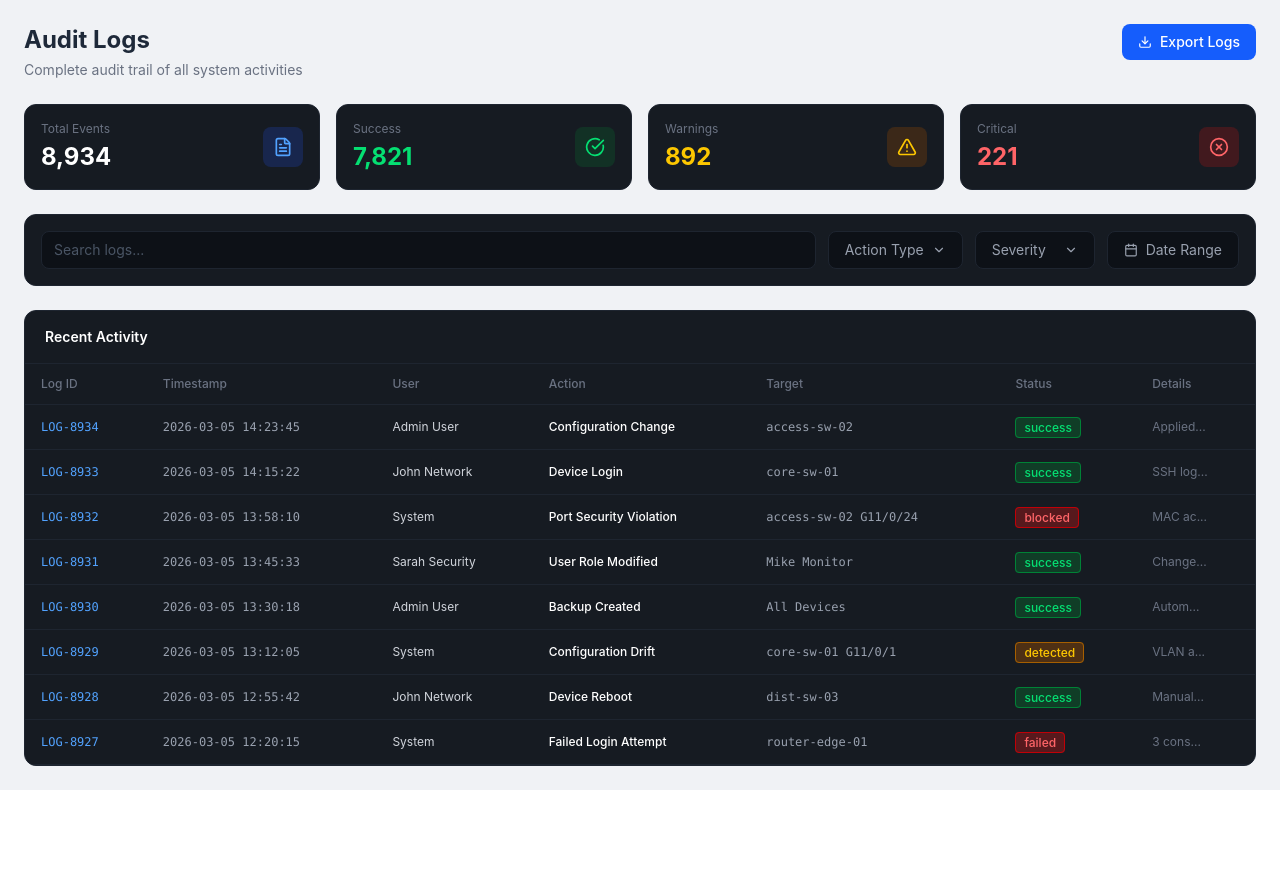
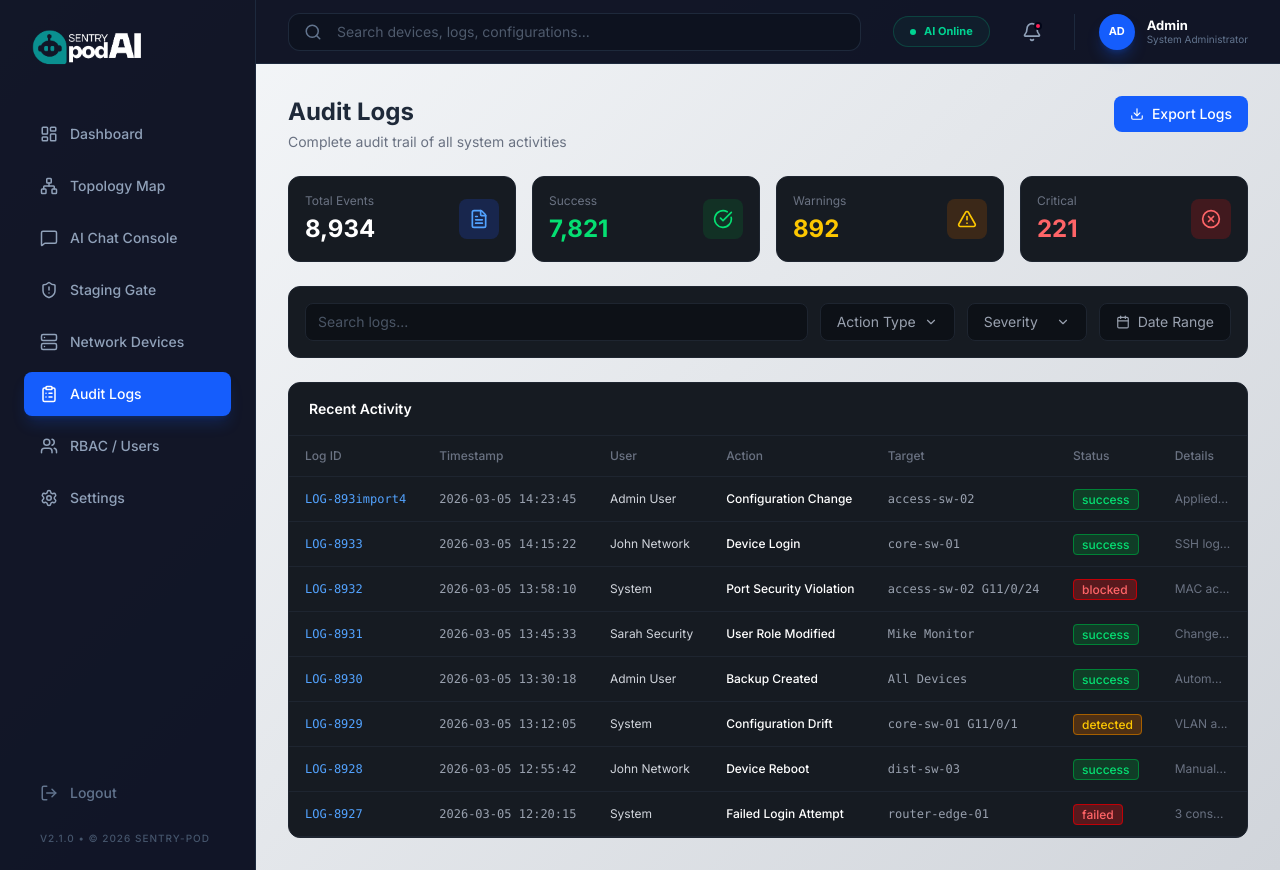
Before and after one commit to SanujaMenath/Sentry-Pod, a React (Vite) app in the folder frontend/: page /audit-logs in a window 1280 px wide. Before the commit the page ends 800 px from the top, so only its background shows below. Built offline with nearby package versions, Linux system fonts and the light colour scheme.

Commit message:
refactor: modularize layout and restructure assets

```diff
--- a/frontend/src/components/Navbar.jsx
+++ b/frontend/src/components/Navbar.jsx
@@ -1,31 +1,84 @@
+import React, { useState } from 'react';
 import { Search, Bell, Circle } from 'lucide-react';
 
 export default function Navbar() {
+  const [showNotifications, setShowNotifications] = useState(false);
+
   return (
-    <div className="h-14 bg-[#0d1117] border-b border-[#1e2530] flex items-center px-4 gap-4">
-      <div className="flex-1 relative">
-        <Search size={14} className="absolute left-3 top-1/2 -translate-y-1/2 text-gray-500" />
+    <header className="h-16 border-b border-slate-800 flex items-center justify-between px-8 shrink-0" style={{ backgroundColor: '#020618ED', fontFamily: '"Inter", sans-serif' }}>
+
+      {/* 1. Long Search Bar */}
+      <div className="relative flex-1 max-w-2xl">
+        <Search className="absolute left-4 top-1/2 -translate-y-1/2 text-slate-500" size={18} />
         <input
           type="text"
           placeholder="Search devices, logs, configurations..."
-          className="w-full bg-[#161b22] border border-[#1e2530] rounded-lg pl-9 pr-4 py-2 text-sm text-gray-300 placeholder-gray-600 focus:outline-none focus:border-blue-500"
+          className="w-full bg-[#0D121F] border border-slate-700/50 rounded-xl py-2 pl-12 pr-4 text-sm text-slate-400 focus:outline-none focus:ring-1 focus:ring-blue-500/30 transition-all"
         />
       </div>
-      <div className="flex items-center gap-1 bg-[#161b22] border border-[#1e2530] rounded-lg px-3 py-1.5">
-        <Circle size={8} className="fill-green-400 text-green-400" />
-        <span className="text-xs text-green-400 font-medium">AI Online</span>
-      </div>
-      <div className="relative">
-        <Bell size={18} className="text-gray-400" />
-        <span className="absolute -top-1 -right-1 w-4 h-4 bg-red-500 rounded-full text-xs text-white flex items-center justify-center">3</span>
-      </div>
-      <div className="flex items-center gap-2">
-        <div className="w-8 h-8 rounded-full bg-blue-600 flex items-center justify-center text-xs font-bold text-white">AD</div>
-        <div className="text-right">
-          <div className="text-xs text-white font-medium">Admin</div>
-          <div className="text-xs text-gray-500">System Administrator</div>
+
+      <div className="flex items-center gap-6 ml-8">
+
+        {/* AI Online Indicator */}
+        <div className="hidden xl:flex items-center gap-2 px-4 py-1.5 bg-[#00D492]/5 border border-[#00D492]/20 rounded-full">
+          <div className="w-1.5 h-1.5 rounded-full bg-[#00D492] animate-pulse"></div>
+          <span className="text-[#00D492] text-[11px] font-bold">AI Online</span>
+        </div>
+
+        {/* Notification bell */}
+        <div className="relative">
+          <div
+            onClick={() => setShowNotifications(!showNotifications)}
+            className={`relative p-2 rounded-lg transition-all cursor-pointer ${showNotifications ? 'bg-slate-800 text-white' : 'text-slate-400 hover:text-white'}`}
+          >
+            <Bell size={20} />
+            <span className="absolute top-2 right-2 w-2 h-2 bg-rose-500 border-2 border-[#020618] rounded-full"></span>
+          </div>
+
+          {/* DROPDOWN MENU */}
+          {showNotifications && (
+            <div className="absolute right-0 mt-3 w-80 bg-[#1D293D] border border-slate-700/50 rounded-2xl shadow-[0_20px_50px_rgba(0,0,0,0.5)] z-50 overflow-hidden animate-in fade-in slide-in-from-top-2 duration-200">
+              <div className="p-4 border-b border-slate-800 flex justify-between items-center">
+                <span className="text-xs font-bold text-white uppercase tracking-wider">Notifications</span>
+                <span className="text-[10px] text-blue-400 cursor-pointer hover:underline">Mark all read</span>
+              </div>
+
+              <div className="max-h-75 overflow-y-auto">
+                {[
+                  { title: 'Drift Detected', msg: 'VLAN changed on core-sw-01', time: '2m ago' },
+                  { title: 'Security Alert', msg: 'Multiple failed logins detected', time: '15m ago' },
+                  { title: 'System Update', msg: 'New AI model v2.1 deployed', time: '1h ago' }
+                ].map((n, i) => (
+                  <div key={i} className="p-4 border-b border-slate-800/50 hover:bg-slate-800/50 transition-colors cursor-pointer">
+                    <div className="flex justify-between items-start mb-1">
+                      <p className="text-[13px] font-bold text-slate-200">{n.title}</p>
+                      <span className="text-[10px] text-slate-500">{n.time}</span>
+                    </div>
+                    <p className="text-[11px] text-slate-400 leading-snug">{n.msg}</p>
+                  </div>
+                ))}
+              </div>
+
+              <div className="p-3 text-center bg-slate-900/50">
+                <button className="text-[11px] font-bold text-slate-400 hover:text-white transition-colors">
+                  View All Activity
+                </button>
+              </div>
+            </div>
+          )}
+        </div>
+
+        {/* Admin Profile Section */}
+        <div className="flex items-center gap-3 border-l border-slate-800 pl-6 shrink-0">
+          <div className="w-9 h-9 bg-blue-600 rounded-full flex items-center justify-center text-[11px] font-bold text-white shadow-lg shadow-blue-600/30">
+            AD
+          </div>
+          <div className="text-left leading-tight hidden sm:block">
+            <p className="text-[13px] font-bold text-white">Admin</p>
+            <p className="text-[10px] text-slate-500">System Administrator</p>
+          </div>
         </div>
       </div>
-    </div>
+    </header>
   );
 }
--- a/frontend/src/components/Sidebar.jsx
+++ b/frontend/src/components/Sidebar.jsx
@@ -1,42 +1,66 @@
-import { LayoutDashboard, Network, MessageSquare, GitBranch, Server, FileText, Users, Settings } from 'lucide-react';
+import React from 'react';
+import { useNavigate } from 'react-router-dom';
+import {
+  LayoutDashboard, Network, MessageSquare, ShieldAlert,
+  Server, ClipboardList, Users, Settings, LogOut
+} from 'lucide-react';
+import logo from '../images/logo.png';
 
+// Inside Sidebar.jsx
 const navItems = [
-  { icon: LayoutDashboard, label: 'Dashboard', id: 'dashboard' },
-  { icon: Network, label: 'Topology Map', id: 'topology' },
-  { icon: MessageSquare, label: 'AI Chat Console', id: 'ai-chat' },
-  { icon: GitBranch, label: 'Staging Gate', id: 'staging' },
-  { icon: Server, label: 'Network Devices', id: 'network' },
-  { icon: FileText, label: 'Audit Logs', id: 'audit' },
-  { icon: Users, label: 'RBAC / Users', id: 'users' },
-  { icon: Settings, label: 'Settings', id: 'settings' },
+  { icon: LayoutDashboard, label: 'Dashboard', id: 'dashboard', path: '/dashboard' },
+  { icon: Network, label: 'Topology Map', id: 'topology', path: '/topology' },
+  { icon: MessageSquare, label: 'AI Chat Console', id: 'ai-chat', path: '/ai-chat' },
+  { icon: ShieldAlert, label: 'Staging Gate', id: 'staging', path: '/staging' },
+  { icon: Server, label: 'Network Devices', id: 'network', path: '/devices' },
+  { icon: ClipboardList, label: 'Audit Logs', id: 'audit', path: '/audit-logs' },
+  { icon: Users, label: 'RBAC / Users', id: 'users', path: '/users' },
+  { icon: Settings, label: 'Settings', id: 'settings', path: '/settings' },
 ];
 
-export default function Sidebar({ activePage, onNavigate }) {
+export default function Sidebar({ activePage }) {
+  const navigate = useNavigate();
+
   return (
-    <div className="w-48 min-h-screen bg-[#0d1117] flex flex-col border-r border-[#1e2530]">
-      <div className="p-4 border-b border-[#1e2530]">
-        <div className="flex items-center gap-2">
-          <div className="w-8 h-8 rounded-full bg-teal-500 flex items-center justify-center text-xs font-bold text-white">SP</div>
-          <span className="text-white font-bold text-sm">Sentry<span className="text-teal-400">pod</span><span className="text-blue-400">AI</span></span>
-        </div>
+    <aside
+      className="w-64 border-r border-slate-800 p-6 hidden lg:flex flex-col shrink-0 min-h-screen"
+      style={{ backgroundColor: '#020618ED', fontFamily: '"Inter", sans-serif' }}
+    >
+      {/* YOUR BRAND LOGO */}
+      <div className="mb-10 px-2">
+        <img src={logo} alt="SentryPod AI" className="h-12 w-auto object-contain" />
       </div>
-      <nav className="flex-1 py-4">
-        {navItems.map(({ icon: Icon, label, id }) => (
+
+      {/* NAVIGATION ITEMS */}
+      <nav className="space-y-2 flex-1">
+        {navItems.map(({ icon: Icon, label, id, path }) => (
           <button
             key={id}
-            onClick={() => onNavigate(id)}
-            className={`w-full flex items-center gap-3 px-4 py-2.5 text-sm transition-all duration-150 text-left
+            onClick={() => navigate(path)}
+            className={`w-full flex items-center gap-3 px-4 py-3 rounded-lg text-sm font-medium transition-all duration-150 text-left
               ${activePage === id
-                ? 'bg-blue-600 text-white font-medium'
-                : 'text-gray-400 hover:text-white hover:bg-[#1e2530]'
+                ? 'bg-blue-600 text-white shadow-lg shadow-blue-600/20'
+                : 'text-slate-400 hover:text-white hover:bg-slate-800'
               }`}
           >
-            <Icon size={16} />
+            <Icon size={18} />
             <span>{label}</span>
           </button>
         ))}
       </nav>
-      <div className="p-4 text-xs text-gray-600">v2.1.0 • © 2026 Sentry-Pod</div>
-    </div>
+
+      {/* LOGOUT BUTTON */}
+      <button
+        onClick={() => navigate('/login')}
+        className="mt-auto flex items-center gap-3 px-4 py-3 text-slate-500 hover:text-rose-400 transition-colors"
+      >
+        <LogOut size={18} />
+        <span className="text-sm font-medium">Logout</span>
+      </button>
+
+      <div className="mt-4 px-4 text-[10px] text-slate-600 font-medium uppercase tracking-widest">
+        v2.1.0 • © 2026 Sentry-Pod
+      </div>
+    </aside>
   );
 }
--- a/frontend/src/pages/AuditLogs.jsx
+++ b/frontend/src/pages/AuditLogs.jsx
@@ -1,9 +1,11 @@
-import { useState } from 'react';
+ import { useState } from 'react';
 import { Download, FileText, CheckCircle, AlertTriangle, XCircle, ChevronDown, Calendar } from 'lucide-react';
 import ExportLogsModal from '../components/ExportLogsModal';
+import Sidebar from '../components/Sidebar';
+import Navbar from '../components/Navbar';
 
 const logs = [
-  { id: 'LOG-8934', timestamp: '2026-03-05 14:23:45', user: 'Admin User', action: 'Configuration Change', target: 'access-sw-02', status: 'success', details: 'Applied...' },
+  { id: 'LOG-893import4', timestamp: '2026-03-05 14:23:45', user: 'Admin User', action: 'Configuration Change', target: 'access-sw-02', status: 'success', details: 'Applied...' },
   { id: 'LOG-8933', timestamp: '2026-03-05 14:15:22', user: 'John Network', action: 'Device Login', target: 'core-sw-01', status: 'success', details: 'SSH log...' },
   { id: 'LOG-8932', timestamp: '2026-03-05 13:58:10', user: 'System', action: 'Port Security Violation', target: 'access-sw-02 G11/0/24', status: 'blocked', details: 'MAC ac...' },
   { id: 'LOG-8931', timestamp: '2026-03-05 13:45:33', user: 'Sarah Security', action: 'User Role Modified', target: 'Mike Monitor', status: 'success', details: 'Change...' },
@@ -23,8 +25,28 @@ const statusConfig = {
 export default function AuditLogs() {
   const [showExport, setShowExport] = useState(false);
 
+   const styles = {
+    main: {
+      background: 'linear-gradient(135deg, #F8FAFC 0%, #D1D5DB 100%)',
+      backgroundAttachment: 'fixed',
+      fontFamily: '"Inter", sans-serif'
+    },
+    card: { backgroundColor: '#1D293DED', fontFamily: '"Inter", sans-serif' }
+  };
+
   return (
-    <div className="flex-1 bg-[#f0f2f5] p-6 overflow-auto">
+    <div className="flex min-h-screen" style={styles.main}>
+      {/* SIDEBAR - Tell it 'audit' is the active page */}
+      <Sidebar activePage="audit" />
+
+      <main className="flex-1 flex flex-col overflow-hidden">
+
+        {/* TOP NAVBAR */}
+        <Navbar />
+
+        {/* MAIN SCROLLABLE CONTENT */}
+        <div className="flex-1 overflow-y-auto p-8 space-y-8">
+
       {/* Header */}
       <div className="flex items-start justify-between mb-6">
         <div>
@@ -131,7 +153,10 @@ export default function AuditLogs() {
         </table>
       </div>
 
-      {showExport && <ExportLogsModal onClose={() => setShowExport(false)} />}
-    </div>
-  );
+      </div>
+  </main>
+
+  {showExport && <ExportLogsModal onClose={() => setShowExport(false)} />}
+</div>
+);
 }
--- a/frontend/src/pages/Dashboard.jsx
+++ b/frontend/src/pages/Dashboard.jsx
@@ -7,6 +7,8 @@ import {
 } from 'lucide-react';
 
 import logo from '../images/logo.png';
+import Navbar from '../components/Navbar';
+import Sidebar from '../components/Sidebar';
 
 const StatCard = ({ title, value, subValue, icon: Icon, iconBg, iconColor }) => (
   <div
@@ -47,122 +49,37 @@ const Dashboard = () => {
 
   const styles = {
     sidebar: { backgroundColor: '#020618ED', fontFamily: '"Inter", sans-serif' },
-    main: { backgroundColor: '#919CA763', fontFamily: '"Inter", sans-serif' },
+
+    main: {
+        background: 'linear-gradient(135deg, #F8FAFC 0%, #D1D5DB 100%)',
+        backgroundAttachment: 'fixed',
+        fontFamily: '"Inter", sans-serif'
+    },
+
     card: { backgroundColor: '#1D293DED', fontFamily: '"Inter", sans-serif' },
+
     headline: {
-        color: '#000000FA', fontSize: '30px', fontWeight: '800', fontFamily: '"Inter", sans-serif',
-        filter: 'drop-shadow(0 2px 4px rgba(0,0,0,0.4))'
+        color: '#0F172A', fontSize: '30px', fontWeight: '800', fontFamily: '"Inter", sans-serif',
+        letterSpacing: '-0.025em'
     },
+
     subtext: {
-        color: '#5A697E', fontSize: '16px', fontWeight: '500', fontFamily: '"Inter", sans-serif',
-        filter: 'drop-shadow(0 1px 2px rgba(0,0,0,0.2))'
+        color: '#475569', fontSize: '16px', fontWeight: '500', fontFamily: '"Inter", sans-serif'
     }
   };
-
   return (
     <div className="flex min-h-screen" style={styles.main}>
 
-      {/* NAVBAR  */}
-      <aside className="w-64 border-r border-slate-800 p-6 hidden lg:flex flex-col shrink-0" style={styles.sidebar}>
-        <div className="mb-10 px-2">
-          <img src={logo} alt="SentryPod AI" className="h-12 w-auto object-contain" />
-        </div>
-        <nav className="space-y-2 flex-1">
-          <SidebarItem icon={LayoutDashboard} label="Dashboard" active />
-          <SidebarItem icon={Network} label="Topology Map" />
-          <SidebarItem icon={MessageSquare} label="AI Chat Console" />
-          <SidebarItem icon={ShieldAlert} label="Staging Gate" />
-          <SidebarItem icon={Server} label="Network Devices" />
-          <SidebarItem icon={ClipboardList} label="Audit Logs" />
-          <SidebarItem icon={Users} label="RBAC / Users" />
-          <SidebarItem icon={Settings} label="Settings" />
-        </nav>
-        <button onClick={() => navigate('/login')} className="mt-auto flex items-center gap-3 px-4 py-3 text-slate-500 hover:text-rose-400 transition-colors">
-          <LogOut size={18} />
-          <span className="text-sm font-medium">Logout</span>
-        </button>
-      </aside>
+      {/* 1. REUSABLE SIDEBAR */}
+      <Sidebar activePage="dashboard" />
 
       <main className="flex-1 flex flex-col overflow-hidden">
 
-        {/*TOP_NAVIGATION */}
-        <header className="h-16 border-b border-slate-800 flex items-center justify-between px-8 shrink-0" style={styles.sidebar}>
-
-          {/* 1. Long Search Bar */}
-          <div className="relative flex-1 max-w-200">
-            <Search className="absolute left-4 top-1/2 -translate-y-1/2 text-slate-500" size={18} />
-            <input
-              type="text"
-              placeholder="Search devices, logs, configurations..."
-              className="w-full bg-[#0D121F] border border-slate-700/50 rounded-xl py-2 pl-12 pr-4 text-sm text-slate-400 focus:outline-none focus:ring-1 focus:ring-blue-500/30 transition-all"
-            />
-          </div>
+        {/* 2. REUSABLE NAVBAR */}
+        <Navbar />
 
 
-          <div className="flex items-center gap-6 ml-8">
-
-            <div className="hidden xl:flex items-center gap-2 px-4 py-1.5 bg-[#00D492]/5 border border-[#00D492]/20 rounded-full">
-              <div className="w-1.5 h-1.5 rounded-full bg-[#00D492] animate-pulse"></div>
-              <span className="text-[#00D492] text-[11px] font-bold">AI Online</span>
-            </div>
-
-            {/* Notification bell */}
-            <div className="relative">
-              <div
-                onClick={() => setShowNotifications(!showNotifications)}
-                className={`relative p-2 rounded-lg transition-all cursor-pointer ${showNotifications ? 'bg-slate-800 text-white' : 'text-slate-400 hover:text-white'}`}
-              >
-                <Bell size={20} />
-                <span className="absolute top-2 right-2 w-2 h-2 bg-rose-500 border-2 border-[#020618] rounded-full"></span>
-              </div>
-
-              {/* DROPDOWN MENU */}
-              {showNotifications && (
-                <div className="absolute right-0 mt-3 w-80 bg-[#1D293D] border border-slate-700/50 rounded-2xl shadow-[0_20px_50px_rgba(0,0,0,0.5)] z-50 overflow-hidden animate-in fade-in slide-in-from-top-2 duration-200">
-                  <div className="p-4 border-b border-slate-800 flex justify-between items-center">
-                    <span className="text-xs font-bold text-white uppercase tracking-wider">Notifications</span>
-                    <span className="text-[10px] text-blue-400 cursor-pointer hover:underline">Mark all read</span>
-                  </div>
-
-                  <div className="max-h-75 overflow-y-auto">
-                    {[
-                      { title: 'Drift Detected', msg: 'VLAN changed on core-sw-01', time: '2m ago' },
-                      { title: 'Security Alert', msg: 'Multiple failed logins detected', time: '15m ago' },
-                      { title: 'System Update', msg: 'New AI model v2.1 deployed', time: '1h ago' }
-                    ].map((n, i) => (
-                      <div key={i} className="p-4 border-b border-slate-800/50 hover:bg-slate-800/50 transition-colors cursor-pointer">
-                        <div className="flex justify-between items-start mb-1">
-                          <p className="text-[13px] font-bold text-slate-200">{n.title}</p>
-                          <span className="text-[10px] text-slate-500">{n.time}</span>
-                        </div>
-                        <p className="text-[11px] text-slate-400 leading-snug">{n.msg}</p>
-                      </div>
-                    ))}
-                  </div>
-
-                  <div className="p-3 text-center bg-slate-900/50">
-                    <button className="text-[11px] font-bold text-slate-400 hover:text-white transition-colors">
-                      View All Activity
-                    </button>
-                  </div>
-                </div>
-              )}
-            </div>
-
-            {/* Admin Profile Section */}
-            <div className="flex items-center gap-3 border-l border-slate-800 pl-6 shrink-0">
-              <div className="w-9 h-9 bg-blue-600 rounded-full flex items-center justify-center text-[11px] font-bold text-white shadow-lg shadow-blue-600/30">
-                AD
-              </div>
-              <div className="text-left leading-tight hidden sm:block">
-                <p className="text-[13px] font-bold text-white">Admin</p>
-                <p className="text-[10px] text-slate-500">System Administrator</p>
-              </div>
-            </div>
-          </div>
-        </header>
-
-        {/* DASHBOARD CONTENT */}
+                {/* DASHBOARD CONTENT */}
         <div className="flex-1 overflow-y-auto p-8 space-y-8">
           <div>
             <h1 style={styles.headline}>Command Center</h1>
```
